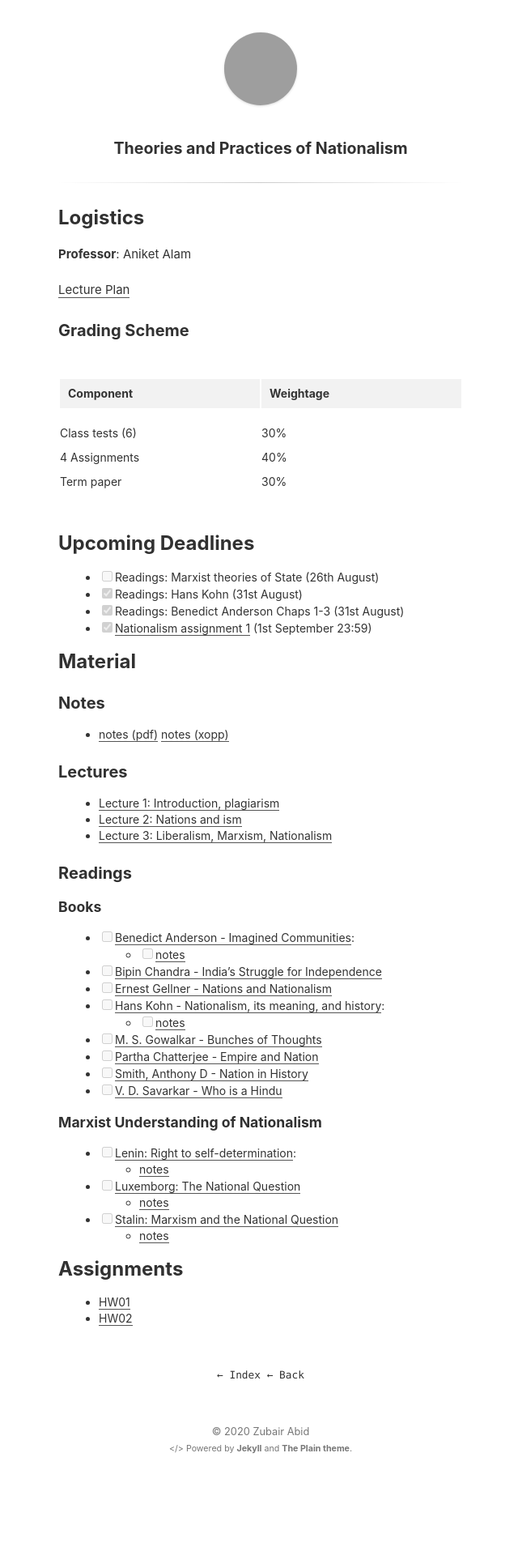
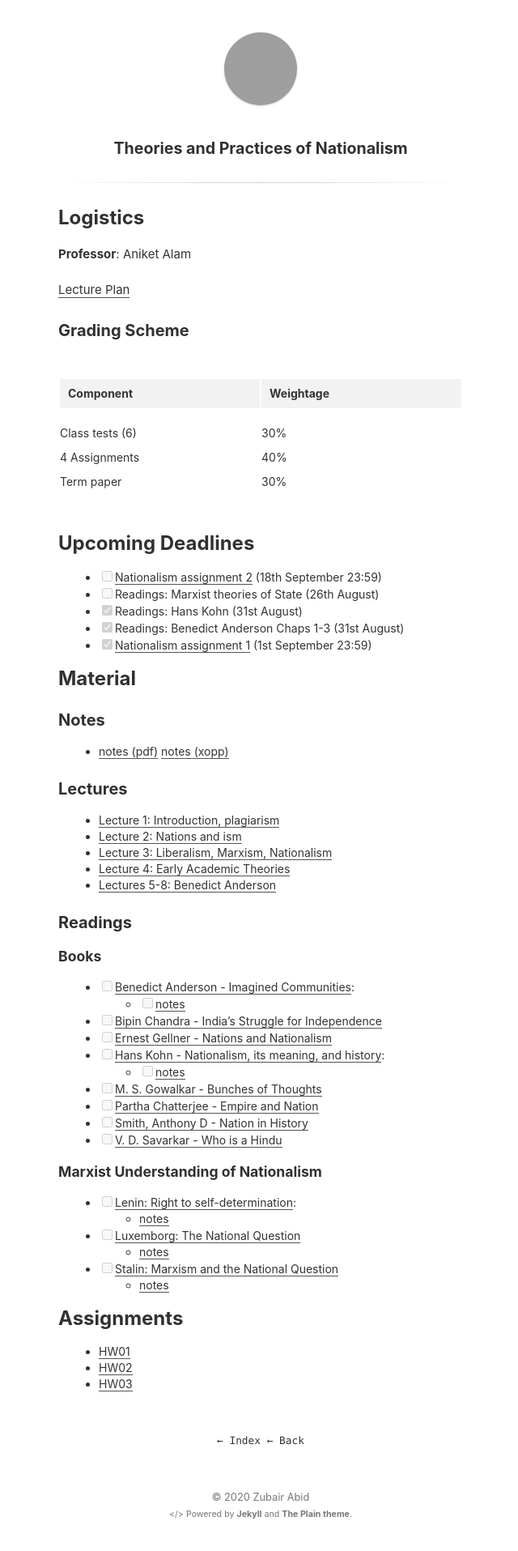
Before and after one commit to zubairabid/Semester7, a Jekyll site: the page built from subjects/nationalism/index.md, in a window 1280 px wide. Shown: the whole page at 81% size, without its empty margins (318-958 px from the left). Built offline with Jekyll 4.4.1, drawn with Linux system fonts in a browser that asks for light colours; before the commit the page ends 1834 px from its top, so only the background shows below that; grey boxes are pictures that could not be loaded.

Commit message:
Added nationalism lecture content

```diff
--- a/subjects/nationalism/index.md
+++ b/subjects/nationalism/index.md
@@ -21,6 +21,7 @@ layout: page
 
 ## Upcoming Deadlines
 
+- [ ] [Nationalism assignment 2](./assign/2) (18th September 23:59)
 - [ ] Readings: Marxist theories of State (26th August)
 - [X] Readings: Hans Kohn (31st August)
 - [X] Readings: Benedict Anderson Chaps 1-3 (31st August)
@@ -37,6 +38,8 @@ layout: page
 - [Lecture 1: Introduction, plagiarism]
 - [Lecture 2: Nations and ism]
 - [Lecture 3: Liberalism, Marxism, Nationalism]
+- [Lecture 4: Early Academic Theories]
+- [Lectures 5-8: Benedict Anderson]
 
 ### Readings
 
@@ -66,6 +69,7 @@ layout: page
 
 - [HW01](./hws/1)
 - [HW02](./hws/2)
+- [HW03](./hws/3)
 
 [Smith, Anthony D - Nation in History]: ./readings/Smith, Anthony D._ - Nation in History-Wiley (2014).epub
 [Partha Chatterjee - Empire and Nation]: ./readings/Partha Chatterjee - Empire and Nation_ Selected Essays-Columbia University Press (2010)(1).epub
@@ -83,3 +87,5 @@ layout: page
 [Lecture 1: Introduction, plagiarism]: ./slides/Lecture 1, Introduction, etc.pdf
 [Lecture 2: Nations and ism]: ./slides/Lecture 2, What is a Nation, its ism.pdf
 [Lecture 3: Liberalism, Marxism, Nationalism]: ./slides/Lecture 3, Liberalism, Marxism, Nationalism.pdf
+[Lecture 4: Early Academic Theories]: ./slides/Lecture 4, Early Academic Theories.pdf
+[Lectures 5-8: Benedict Anderson]: ./slides/Lectures 5-8, Benedict Anderson, Imagined Communities.pdf
```
Also changed, not shown: index.md (+2 -0 lines), subjects/nationalism/assign/2.md (added, +28 -0 lines), 2 other files.
